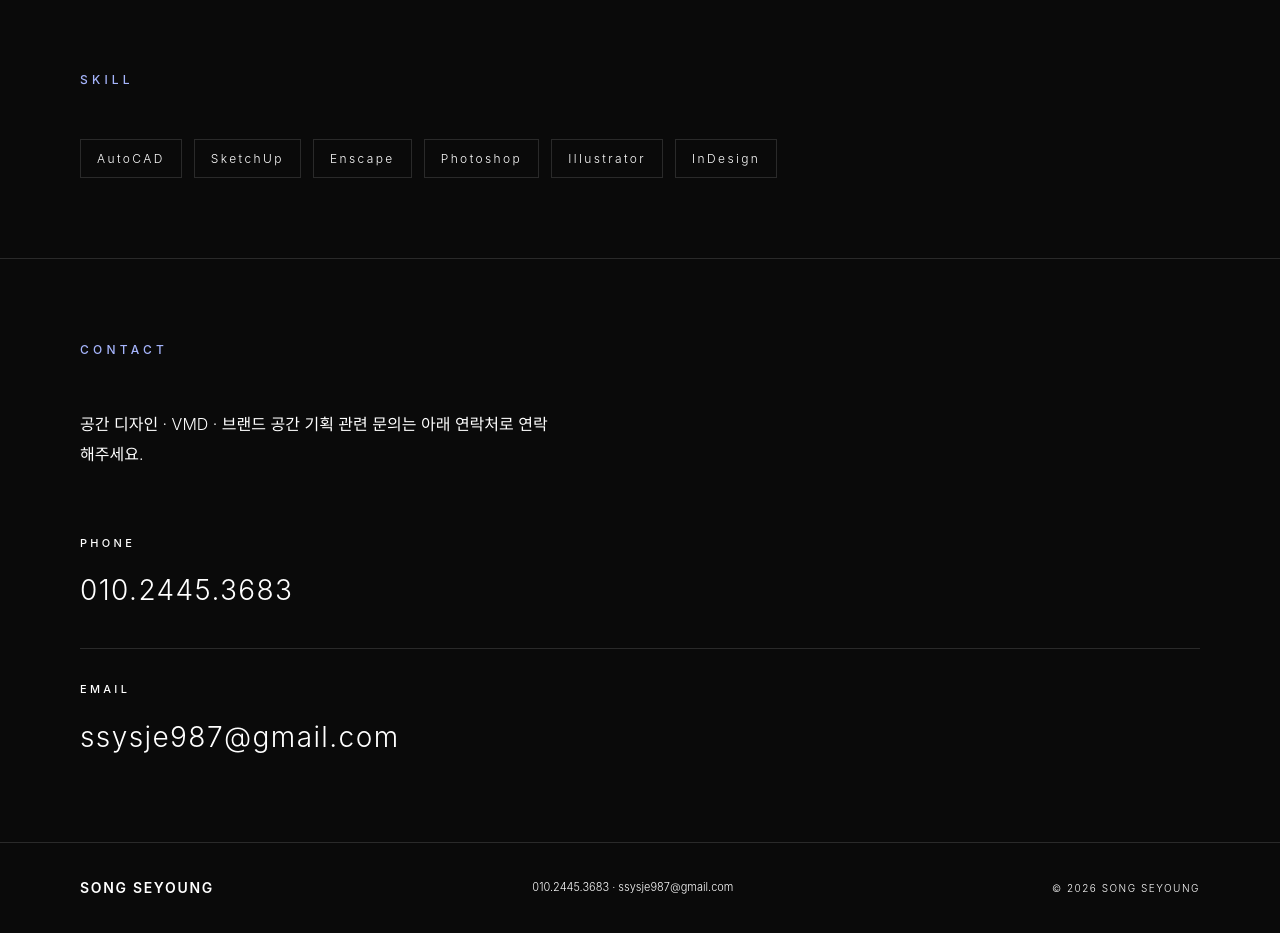
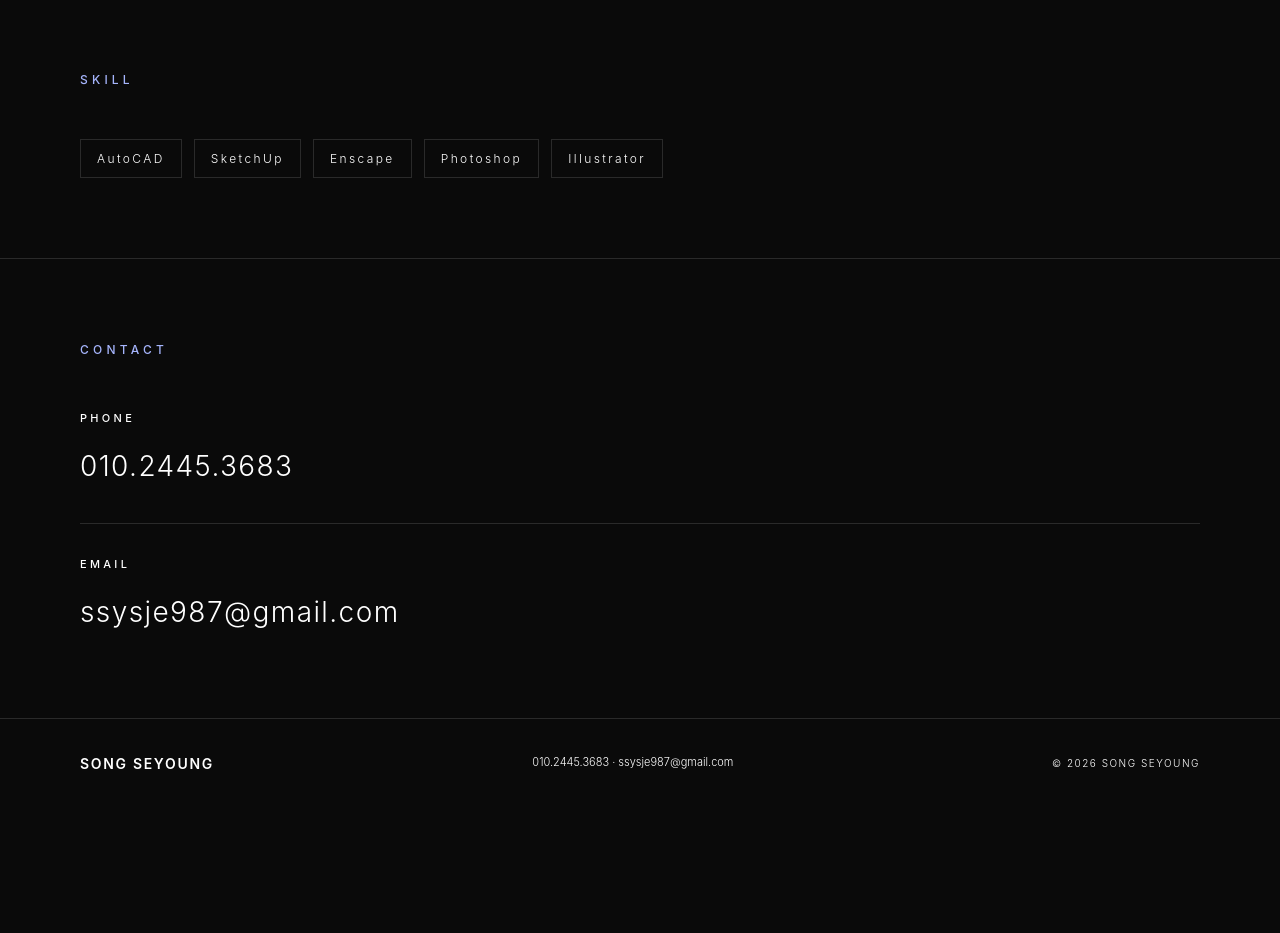
Before and after one commit to ssysje987/portfolio, a Next.js app: page / in a window 1280 px wide. Shown: the part 1200-2133 px from the top of the page. After the commit the page ends 2008 px from the top, so only its background shows below. Built offline with nearby package versions, Linux system fonts and the light colour scheme.

Commit message:
Remove contact copy and InDesign skill

```diff
--- a/app/about/page.tsx
+++ b/app/about/page.tsx
@@ -127,7 +127,7 @@ export default function AboutPage() {
           SKILL
         </div>
         <div style={{ display: 'flex', gap: '12px', flexWrap: 'wrap' }}>
-          {['AutoCAD', 'SketchUp', 'Enscape', 'Photoshop', 'Illustrator', 'InDesign'].map((skill) => (
+          {['AutoCAD', 'SketchUp', 'Enscape', 'Photoshop', 'Illustrator'].map((skill) => (
             <span key={skill} style={{
               fontSize: '12px', letterSpacing: '0.2em',
               color: '#FFFFFF', border: '0.5px solid #2A2A2A',
--- a/app/contact/page.tsx
+++ b/app/contact/page.tsx
@@ -18,13 +18,6 @@ export default function ContactPage() {
         <div style={{ width: '48px', height: '1px', background: '#A5B4FC' }} />
       </div>
       <div style={{ padding: '80px' }}>
-        <p style={{
-          fontSize: '16px', color: '#FFFFFF', lineHeight: 1.9,
-          fontWeight: 300, marginBottom: '64px', maxWidth: '480px',
-        }}>
-          공간 디자인 · VMD · 브랜드 공간 기획 관련 문의는
-          아래 연락처로 연락해주세요.
-        </p>
         <div style={{ display: 'flex', flexDirection: 'column', gap: '32px' }}>
           <div>
             <div style={{
--- a/app/page.tsx
+++ b/app/page.tsx
@@ -122,7 +122,7 @@ export default function Home() {
           SKILL
         </div>
         <div style={{ display: 'flex', gap: '12px', flexWrap: 'wrap' }}>
-          {['AutoCAD', 'SketchUp', 'Enscape', 'Photoshop', 'Illustrator', 'InDesign'].map((skill) => (
+          {['AutoCAD', 'SketchUp', 'Enscape', 'Photoshop', 'Illustrator'].map((skill) => (
             <span key={skill} style={{
               fontSize: '12px', letterSpacing: '0.2em',
               color: '#FFFFFF', border: '0.5px solid #2A2A2A',
@@ -141,13 +141,6 @@ export default function Home() {
         }}>
           CONTACT
         </div>
-        <p style={{
-          fontSize: '16px', color: '#FFFFFF', lineHeight: 1.9,
-          fontWeight: 300, marginBottom: '64px', maxWidth: '480px',
-        }}>
-          공간 디자인 · VMD · 브랜드 공간 기획 관련 문의는
-          아래 연락처로 연락해주세요.
-        </p>
         <div style={{ display: 'flex', flexDirection: 'column', gap: '32px' }}>
           <div>
             <div style={{
```
